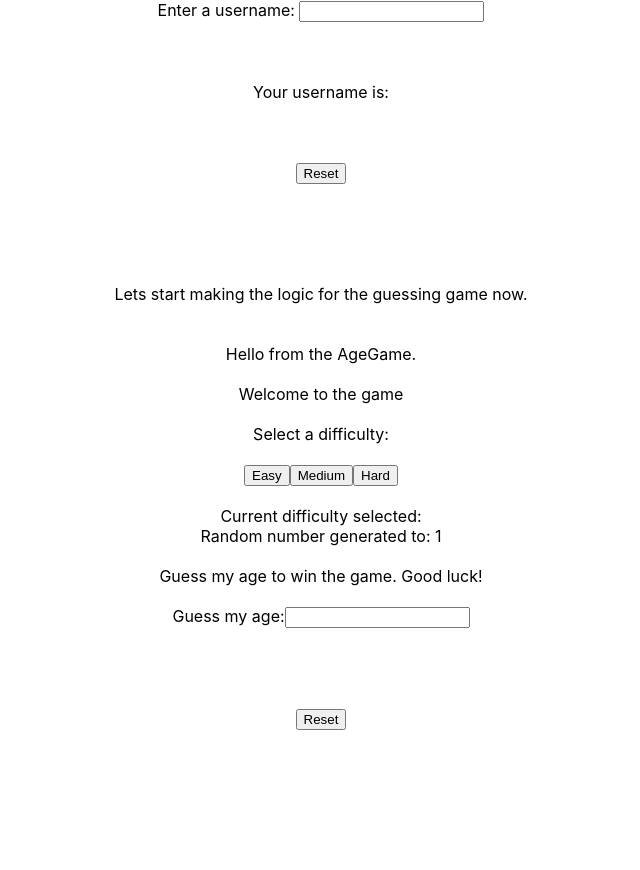
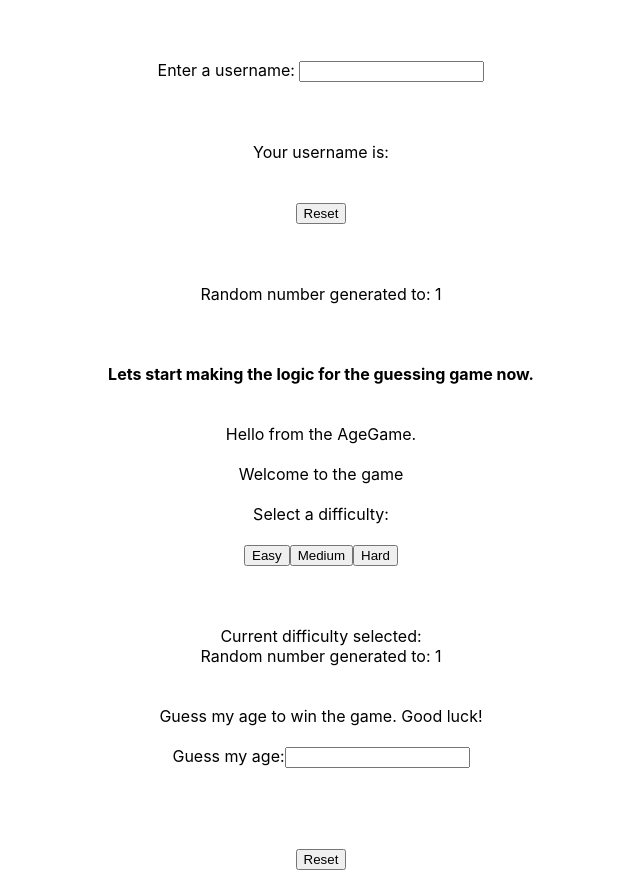
Before and after one commit to iabrown/AgeGame, a React (Create React App) app: page / in a window 1280 px wide. Shown: the whole page, without its empty margins (319-959 px from the left). Before the commit the page ends 800 px from the top, so only its background shows below. Built offline with nearby package versions, Linux system fonts and the light colour scheme.

Commit message:
I was able to get the reset button to be a reusable component and it is currently being used multiple times in different areas successfully. Up next I would like to fixed the random number being rerendered on every change of the other components.

```diff
--- a/src/App.js
+++ b/src/App.js
@@ -1,5 +1,6 @@
 import React from 'react';import './App.css';
 import Username from './components/Username';
+import RandomNumber from './components/RandomNumber';
 import ResetButton from './components/ResetButton';
 import AgeGame from './components/AgeGame';
 
@@ -7,11 +8,11 @@ import AgeGame from './components/AgeGame';
 const App = () => {
   //Defining the state of the username
   const [userName, setUserName] = React.useState(localStorage.getItem('username') || '');
+  //Define the state of the difficulty
+  const [difficulty, setDifficulty] = React.useState(localStorage.getItem('difficulty') || '');
 
-  const testProps = (event) => {
-    //function to test out passing props
-    console.log('props test successful');
-  }
+
+
 
   const handleUserName = (event) => {
     //Update the username to be stored in local memory
@@ -19,13 +20,21 @@ const App = () => {
     localStorage.setItem('username', event.target.value);
   }
 
+  const difficultySelector = (event) => {
+    //Function to update the difficulty state
+    setDifficulty(event.target.id);
+    localStorage.setItem('difficulty', event.target.id);
+    event.preventDefault();
+  }
+
+
   const handleSubmit = (event) => {
     /*
       This function will be handling the form submission. This will grab the value from the form input field and update the username state and also the local storage for the username.
     */
     setUserName(event.target.username.value);
     localStorage.setItem('username', event.target.username.value);
-    event.target.username.value.clear();
+    event.target.username.value='';
     event.preventDefault();
   }
 
@@ -35,24 +44,31 @@ const App = () => {
     localStorage.setItem('username', '');
   }
 
+  const resetDifficulty = (event) => {
+    setDifficulty('');
+    localStorage.setItem('difficulty', '');
+  }
+
+  const testProps = (event) => {
+    //function to test out passing props
+    console.log('props test successful');
+  }
 
 
   return (
     <div className="App">
+    <br /><br /><br />
 
-      <Username userName={userName}  onSubmit={handleSubmit}/>
+
+      <Username userName={userName}  onSubmit={handleSubmit} onReset={resetUserName}/>
 
 
       <br /><br /><br />
-
-
-      <ResetButton userName={userName} onReset={resetUserName}/>
-
+      <RandomNumber />
       <br /><br /><br />
+      <strong>Lets start making the logic for the guessing game now.</strong>
       <br /><br /><br />
-      Lets start making the logic for the guessing game now.
-      <br /><br /><br />
-      <AgeGame userName={userName} />
+      <AgeGame userName={userName} selectDifficulty={difficultySelector} difficulty={difficulty} onReset={resetDifficulty}/>
 
     </div>
   );
--- a/src/components/AgeGame.js
+++ b/src/components/AgeGame.js
@@ -1,15 +1,8 @@
 import React from 'react';
+import Difficulty from './Difficulty';
 import ResetButton from './ResetButton';
 
 const AgeGame = (props) => {
-  //Define the state of the difficulty
-  const [difficulty, setDifficulty] = React.useState(localStorage.getItem('difficulty') || '');
-
-  const difficultySelector = (event) => {
-    console.log(event.target.id);
-    setDifficulty(event.target.id);
-    localStorage.setItem('difficulty', event.target.id);
-  }
 
   //Define a randomly generated number
   var age = Math.floor(Math.random()*10+1);
@@ -39,8 +32,7 @@ const AgeGame = (props) => {
 
   //function to reset the level of difficulty
   const resetDifficulty = (event) => {
-    setDifficulty('');
-    localStorage.setItem('difficulty', '');
+    props.setDifficulty('');
   }
 
 
@@ -48,16 +40,13 @@ return(
   <div>
     Hello from the AgeGame. <br/><br/>
     Welcome to the game {props.userName}<br/><br/>
-    Select a difficulty: <br/><br/>
-    <button id="Easy" onClick={difficultySelector}>Easy</button>
-    <button id="Medium"  onClick={difficultySelector}>Medium</button>
-    <button id="Hard" onClick={difficultySelector}>Hard</button>
-
+    <Difficulty onSelect={props.selectDifficulty}/>
     <br/><br/>
 
-    Current difficulty selected: {difficulty}
+    Current difficulty selected: {props.difficulty}
     <br/>
     Random number generated to: {age}
+    <br />
 
     <br/><br/>
 
@@ -74,7 +63,7 @@ return(
     <br/><br/>
     <br/><br/>
 
-    <ResetButton onReset={resetDifficulty}/>
+    <ResetButton onReset={props.onReset}/>
 
   </div>
 );
--- /dev/null
+++ b/src/components/Difficulty.js
@@ -0,0 +1,19 @@
+import React from 'react';
+
+const Difficulty = (props) => {
+
+  return (
+    <div>
+    Select a difficulty: <br/><br/>
+    <button id="Easy" onClick={props.onSelect}>Easy</button>
+    <button id="Medium"  onClick={props.onSelect}>Medium</button>
+    <button id="Hard" onClick={props.onSelect}>Hard</button>
+
+    <br/><br/>
+
+    </div>
+  );
+
+}
+
+export default Difficulty;
--- /dev/null
+++ b/src/components/RandomNumber.js
@@ -0,0 +1,16 @@
+import React from 'react';
+
+const RandomNumber = (event) => {
+  //Define a randomly generated number
+  let age = Math.floor(Math.random()*10+1);
+
+
+  return (
+    <div>
+    Random number generated to: {age}
+    </div>
+  );
+
+}
+
+export default RandomNumber;
--- a/src/components/ResetButton.js
+++ b/src/components/ResetButton.js
@@ -1,6 +1,7 @@
 import React from 'react';
 
 const ResetButton = (props) => {
+
   return (
     <button onClick={props.onReset}>Reset</button>
 
--- a/src/components/Username.js
+++ b/src/components/Username.js
@@ -1,7 +1,12 @@
 import React from 'react';
+import RandomNumber from './RandomNumber';
+import ResetButton from './ResetButton';
 
 const Username = (props) => {
 
+  const testProps=(event) => {
+    console.log('test props ok');
+  }
 
 
 
@@ -17,6 +22,10 @@ const Username = (props) => {
 
       Your username is: {props.userName}
 
+      <br /><br /><br />
+      <ResetButton onReset={props.onReset}/>
+
+
     </div>
   );
 }
```
